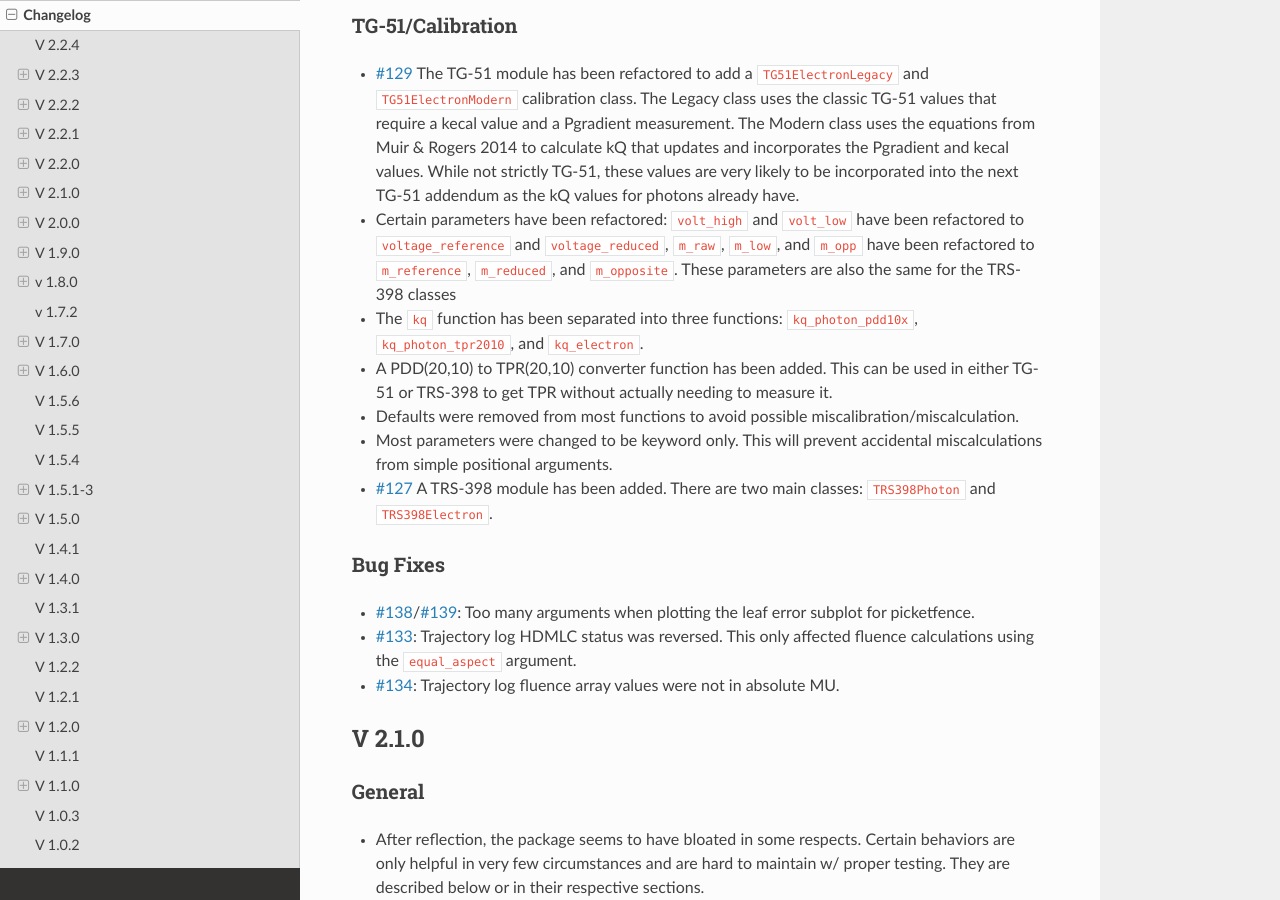
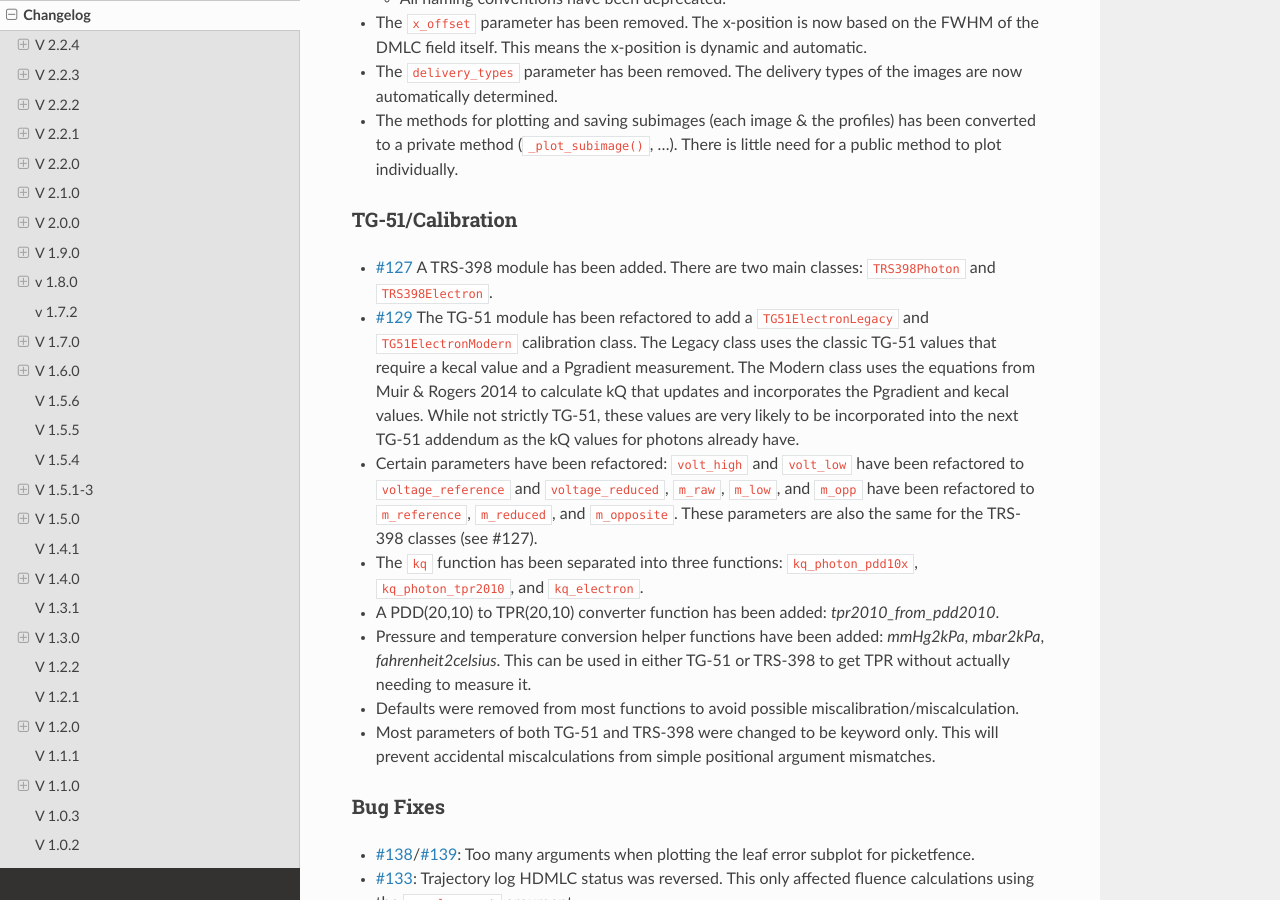
Before and after one commit to jrkerns/pylinac, a Sphinx documentation site: the page built from docs/source/changelog.rst, in a window 1280 px wide and 900 px high, scrolled down 2033 px. Built offline with Sphinx 7.4.7 and the Read the Docs theme 2.0.0, drawn with Linux system fonts in a browser that asks for light colours; cross-references to code outside the pages are shown as plain code; some of the changed text lies outside the part shown.

Commit message:
bump to 2.2.4

```diff
--- a/docs/source/changelog.rst
+++ b/docs/source/changelog.rst
@@ -6,7 +6,12 @@
 V 2.2.4
 -------
 
-* `#165 <https://github.com/jrkerns/pylinac/issues/165>`_ Log plots and PDFs showing the Leaf RMS were shown in cm, not in mm, as the axis title indicated.
+Bug Fixes
+^^^^^^^^^
+
+* `#165 <https://github.com/jrkerns/pylinac/issues/165>`_ Machine log plots and PDFs showing the Leaf RMS were shown in cm, not in mm, as the axis title indicated.
+* `#167 <https://github.com/jrkerns/pylinac/issues/167>`_ Picket fence images where the pickets are too close to the edge perpendicular to the pickets will fail. This adds an explicit error and mentions a workaround. The next major version will include a `padding` parameter to apply this workaround.
+* `#168 <https://github.com/jrkerns/pylinac/issues/168>`_ Picket fence analyses now crop 2 pixels from every edge. This will allow Elekta images to be analyzed since they inexplicably have a column of dead pixels in EPID images. Should not affect Varian images.
 
 V 2.2.3
 -------
@@ -85,6 +90,7 @@
 TG-51/Calibration
 ^^^^^^^^^^^^^^^^^
 
+* `#127 <https://github.com/jrkerns/pylinac/issues/127>`_ A TRS-398 module has been added. There are two main classes: ``TRS398Photon`` and ``TRS398Electron``.
 * `#129 <https://github.com/jrkerns/pylinac/issues/129>`_ The TG-51 module has been refactored to add a ``TG51ElectronLegacy`` and ``TG51ElectronModern`` calibration class.
   The Legacy class uses the classic TG-51 values that require a kecal value and a Pgradient measurement. The Modern
   class uses the equations from Muir & Rogers 2014 to calculate kQ that updates and incorporates the Pgradient and
@@ -92,14 +98,14 @@
   as the kQ values for photons already have.
 * Certain parameters have been refactored: ``volt_high`` and ``volt_low`` have been refactored to ``voltage_reference``
   and ``voltage_reduced``, ``m_raw``, ``m_low``, and ``m_opp`` have been refactored to ``m_reference``, ``m_reduced``,
-  and ``m_opposite``. These parameters are also the same for the TRS-398 classes
+  and ``m_opposite``. These parameters are also the same for the TRS-398 classes (see #127).
 * The ``kq`` function has been separated into three functions: ``kq_photon_pdd10x``, ``kq_photon_tpr2010``, and
   ``kq_electron``.
-* A PDD(20,10) to TPR(20,10) converter function has been added.
+* A PDD(20,10) to TPR(20,10) converter function has been added: `tpr2010_from_pdd2010`.
+* Pressure and temperature conversion helper functions have been added: `mmHg2kPa`, `mbar2kPa`, `fahrenheit2celsius`.
   This can be used in either TG-51 or TRS-398 to get TPR without actually needing to measure it.
 * Defaults were removed from most functions to avoid possible miscalibration/miscalculation.
-* Most parameters were changed to be keyword only. This will prevent accidental miscalculations from simple positional arguments.
-* `#127 <https://github.com/jrkerns/pylinac/issues/127>`_ A TRS-398 module has been added. There are two main classes: ``TRS398Photon`` and ``TRS398Electron``.
+* Most parameters of both TG-51 and TRS-398 were changed to be keyword only. This will prevent accidental miscalculations from simple positional argument mismatches.
 
 Bug Fixes
 ^^^^^^^^^
--- a/docs/source/conf.py
+++ b/docs/source/conf.py
@@ -76,7 +76,7 @@
 # The short X.Y version.
 version = '2.2'
 # The full version, including alpha/beta/rc tags.
-release = '2.2.3'
+release = '2.2.4'
 
 # The language for content autogenerated by Sphinx. Refer to documentation
 # for a list of supported languages.
--- a/pylinac/__init__.py
+++ b/pylinac/__init__.py
@@ -1,8 +1,8 @@
 
 import sys
 
-__version__ = '2.2.3'
-__version_info__ = (2, 2, 3)
+__version__ = '2.2.4'
+__version_info__ = (2, 2, 4)
 
 # check python version
 if sys.version_info[0] < 3 or sys.version_info[1] < 6:
```
Also changed, not shown: LICENSE.txt.
